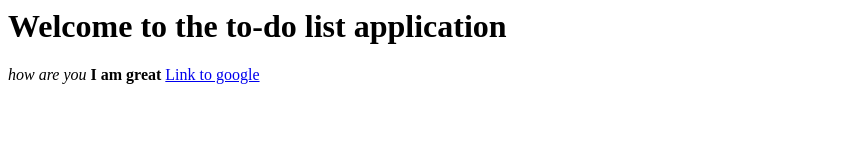
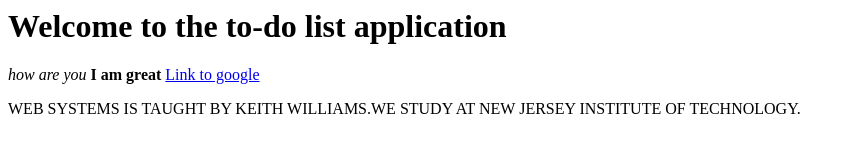
Before and after one commit to sanket2920/todo_2017Fall, a plain HTML site: page index.html in a window 1280 px wide. Shown: the whole page, without its empty margins (0-852 px from the left). Drawn offline with Linux system fonts and the light colour scheme.

Commit message:
4th change

```diff
--- a/index.html
+++ b/index.html
@@ -4,6 +4,7 @@
 		<i> how are you </i>
 		<b> I am great </b>
 		<a href="www.google.com">Link to google</a>
+		<p> WEB SYSTEMS IS TAUGHT BY KEITH WILLIAMS.WE STUDY AT NEW JERSEY INSTITUTE OF TECHNOLOGY.</p>
 	</body>
 
 </html>
```
